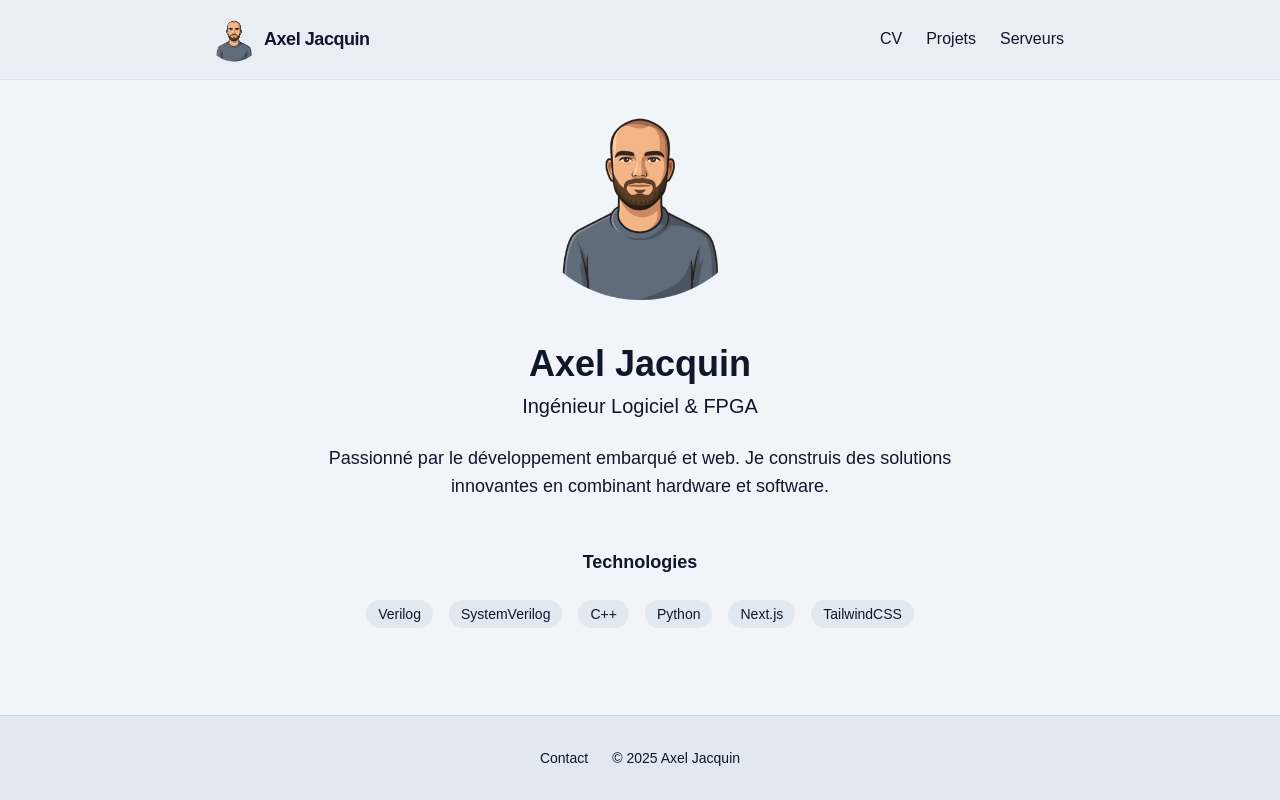
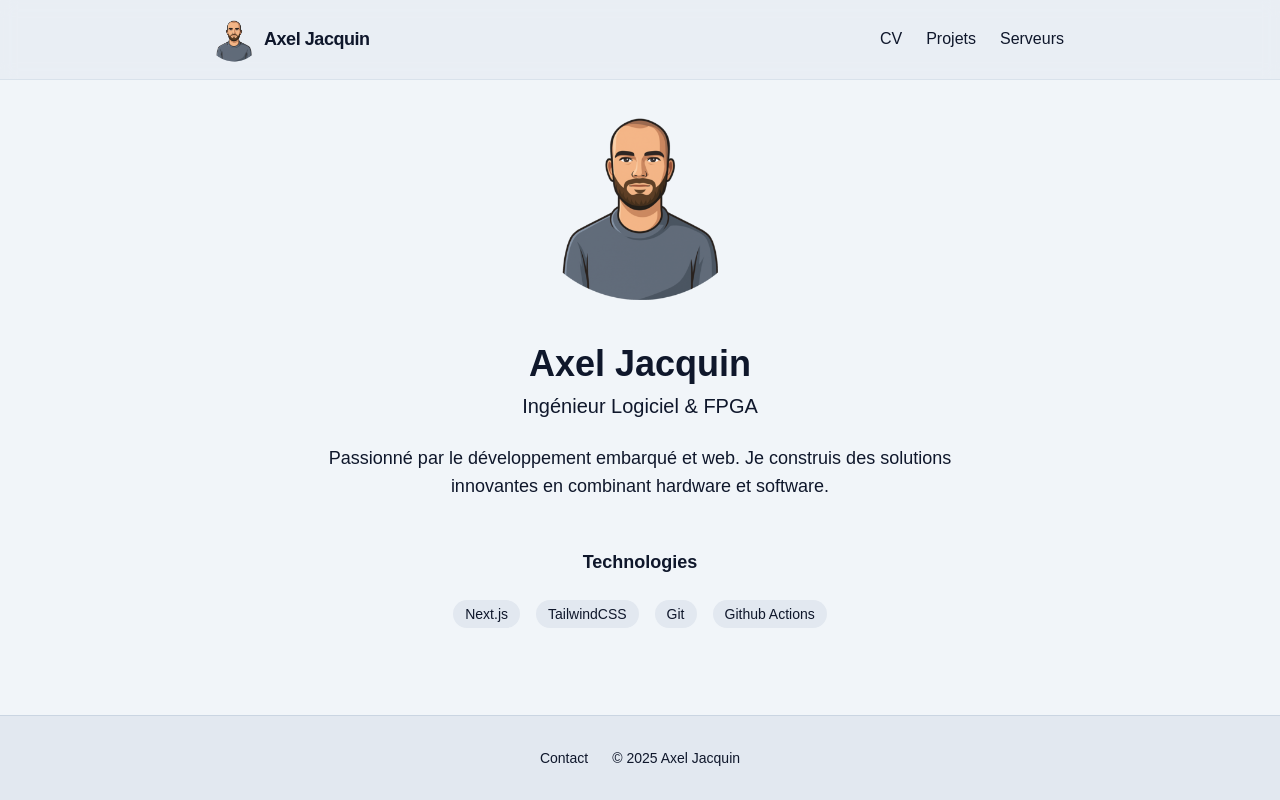
Before and after one commit to AJacquin/MyWebsite, a Next.js app: page / in a window 1280 px wide. Built offline with nearby package versions, Linux system fonts and the light colour scheme.

Commit message:
test: opti build

```diff
--- a/src/app/page.tsx
+++ b/src/app/page.tsx
@@ -10,7 +10,7 @@ const PROFILE = {
 } as const;
 
 const TECHNOLOGIES = [
-  "Verilog", "SystemVerilog", "C++", "Python", "Next.js", "TailwindCSS"
+  "Next.js", "TailwindCSS", "Git", "Github Actions"
 ] as const;
 
 // Classes CSS statiques pour optimiser la compilation
```
